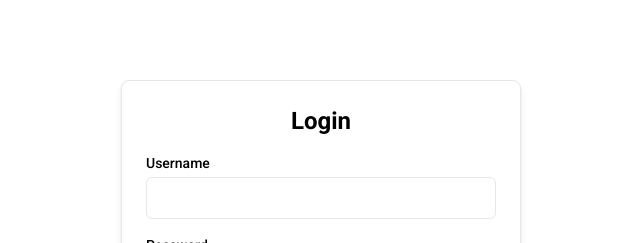
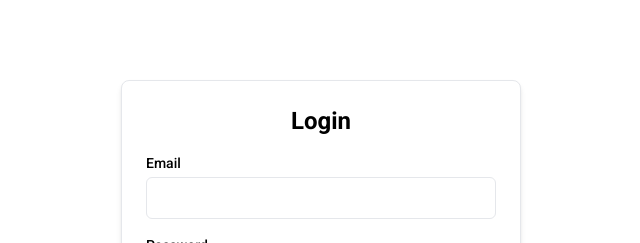
Before and after one commit to liblack99/my-todo-front, a React (Vite) app: page /login in a window 1280 px wide. Shown: the top 243 px of the page, without its empty margins (319-959 px from the left). Built offline with nearby package versions, Linux system fonts and the light colour scheme.

Commit message:
fixed(login)

```diff
--- a/src/components/Login.tsx
+++ b/src/components/Login.tsx
@@ -11,7 +11,7 @@ const Login: React.FC = () => {
 
   const {token, loading, error} = useSelector((state: RootState) => state.auth);
 
-  const [username, setUsername] = useState<string>("");
+  const [email, setEmail] = useState<string>("");
   const [password, setPassword] = useState<string>("");
 
   useEffect(() => {
@@ -22,8 +22,8 @@ const Login: React.FC = () => {
 
   const handleSubmit = (e: React.FormEvent) => {
     e.preventDefault();
-    if (username && password) {
-      dispatch(loginUser({username, password}));
+    if (email && password) {
+      dispatch(loginUser({email, password}));
     } else {
       alert("Please fill in both fields");
     }
@@ -38,14 +38,14 @@ const Login: React.FC = () => {
       <h2 className="text-2xl font-bold mb-4 text-center">Login</h2>
       <form onSubmit={handleSubmit} className="space-y-4">
         <div>
-          <label htmlFor="username" className="block text-sm font-medium">
-            Username
+          <label htmlFor="email" className="block text-sm font-medium">
+            Email
           </label>
           <input
-            id="username"
-            type="text"
-            value={username}
-            onChange={(e) => setUsername(e.target.value)}
+            id="email"
+            type="email"
+            value={email}
+            onChange={(e) => setEmail(e.target.value)}
             className="w-full p-2 mt-1 border rounded-md"
             required
           />
--- a/src/features/authSlice.ts
+++ b/src/features/authSlice.ts
@@ -23,7 +23,7 @@ interface RegisterData {
 }
 
 interface LoginData {
-  username: string;
+  email: string;
   password: string;
 }
 
--- a/src/pages/Home.tsx
+++ b/src/pages/Home.tsx
@@ -1,4 +1,4 @@
-import React, {useEffect, useState} from "react";
+import React, {useEffect} from "react";
 import Todos from "../components/Todos";
 import {AppDispatch, RootState} from "../app/store";
 import {useSelector, useDispatch} from "react-redux";
@@ -63,7 +63,6 @@ const Home: React.FC = () => {
         </button>
       </div>
       <CreateTodo />
-
       <Todos
         todos={todos}
         onStatusChange={handleChangeStatus}
```
